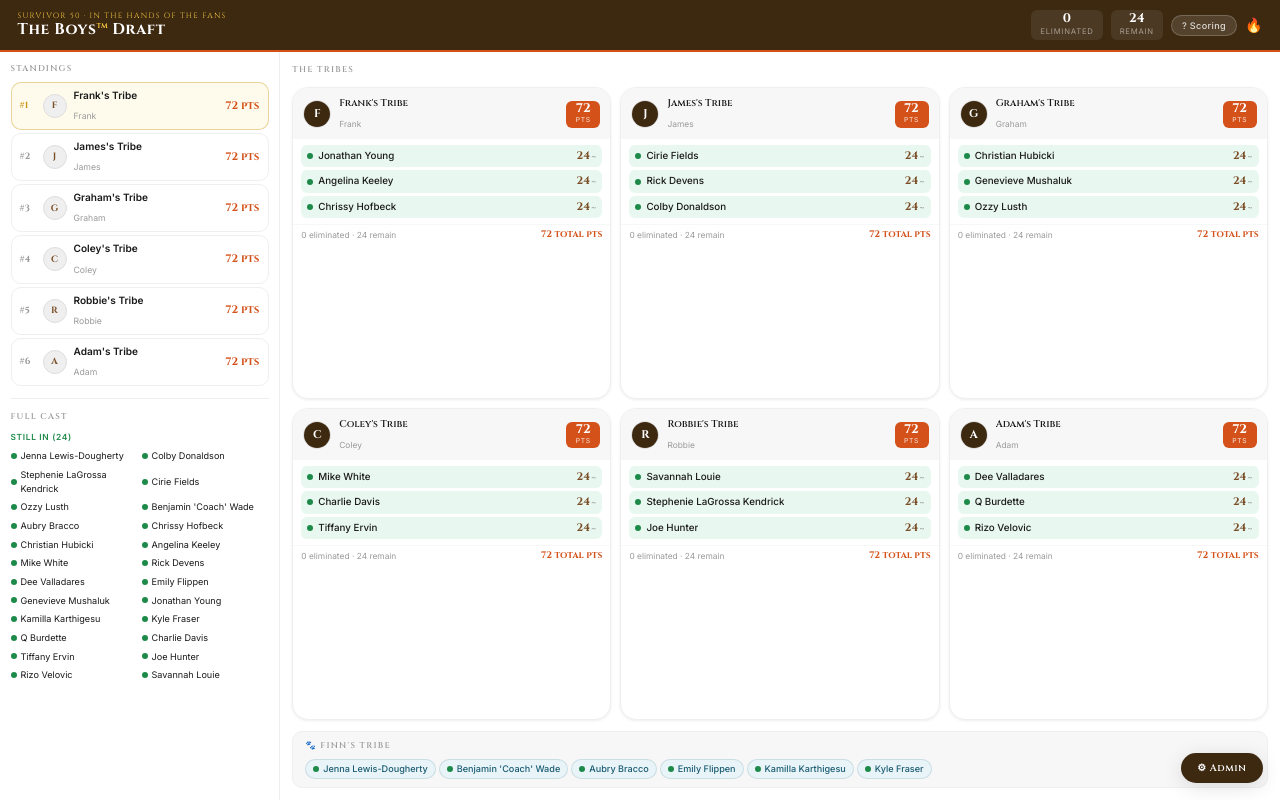
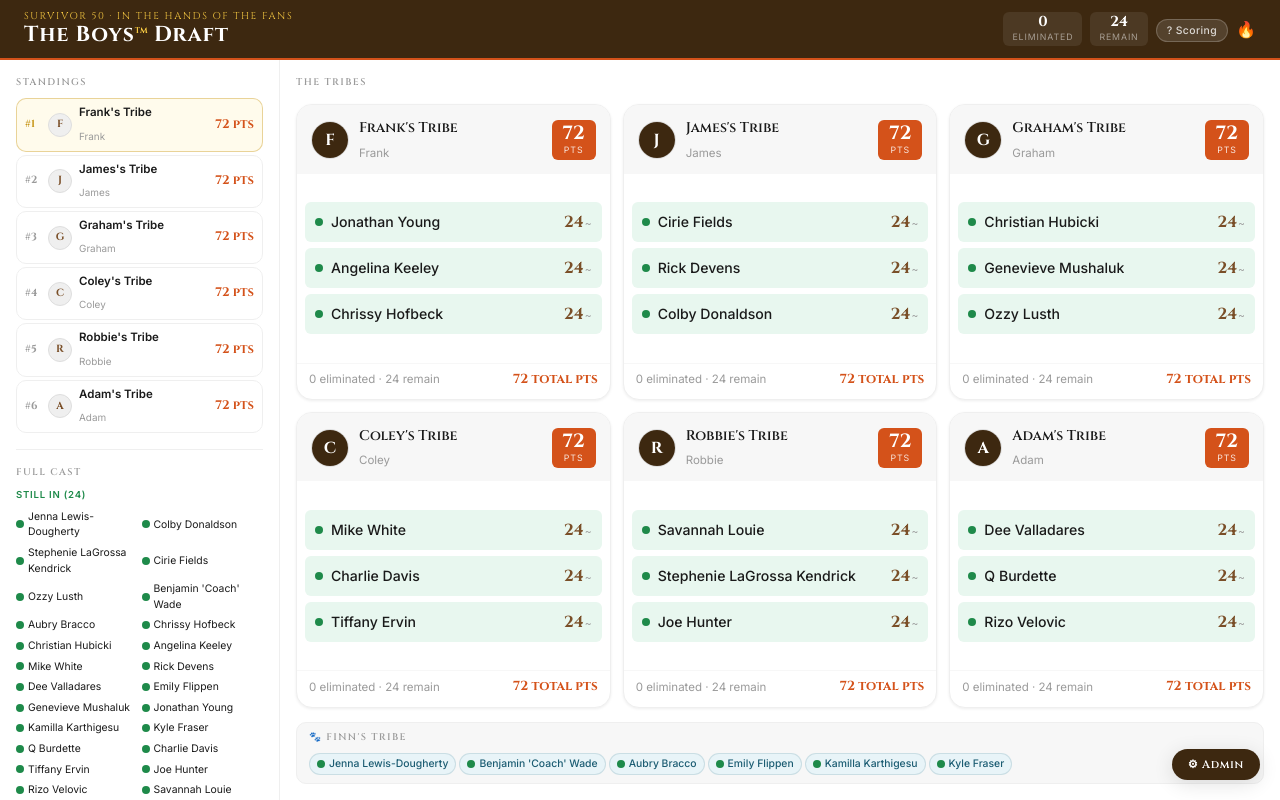
Before and after one commit to Frank-Thomas4/survivor-draft, a React (Vite) app: page / in a window 1280 px wide. Built offline with nearby package versions, Linux system fonts and the light colour scheme.

Commit message:
UX Update

```diff
--- a/src/App.css
+++ b/src/App.css
@@ -36,7 +36,7 @@
   background: var(--white);
   color: var(--text);
   font-family: 'Inter', system-ui, sans-serif;
-  font-size: 14px;
+  font-size: 16px;
   line-height: 1.5;
   min-height: 100vh;
   -webkit-font-smoothing: antialiased;
@@ -45,8 +45,8 @@
 /* ── HEADER ── */
 .app-header {
   background: var(--bark);
-  padding: 0 1.25rem;
-  height: 52px;
+  padding: 0 1.5rem;
+  height: 60px;
   display: flex;
   align-items: center;
   justify-content: space-between;
@@ -58,7 +58,7 @@
 .app-header__left { display: flex; flex-direction: column; }
 .app-header__eyebrow {
   font-family: 'Cinzel', serif;
-  font-size: 0.55rem;
+  font-size: 0.62rem;
   letter-spacing: 0.16em;
   text-transform: uppercase;
   color: var(--gold-light);
@@ -67,7 +67,7 @@
 }
 .app-header__title {
   font-family: 'Cinzel', serif;
-  font-size: 1.1rem;
+  font-size: 1.35rem;
   font-weight: 700;
   color: var(--white);
   letter-spacing: 0.04em;
@@ -155,23 +155,23 @@
 .app-body {
   display: grid;
   grid-template-columns: 280px 1fr;
-  height: calc(100vh - 52px);
+  height: calc(100vh - 60px);
   overflow: hidden;
 }
 .app-sidebar {
   border-right: 1px solid var(--gray-200);
-  padding: 0.75rem;
+  padding: 1rem;
   display: flex;
   flex-direction: column;
-  gap: 0.875rem;
+  gap: 1rem;
   height: 100%;
   overflow-y: auto;
 }
 .app-main {
-  padding: 0.875rem;
+  padding: 1rem;
   display: flex;
   flex-direction: column;
-  gap: 0.75rem;
+  gap: 0.875rem;
   height: 100%;
   overflow-y: auto;
 }
@@ -348,8 +348,9 @@
   display: grid;
   grid-template-columns: repeat(3, 1fr);
   grid-template-rows: repeat(2, 1fr);
-  gap: 0.65rem;
+  gap: 0.75rem;
   flex: 1;
+  min-height: 0;
 }
 
 /* ── TRIBE CARD ── */
@@ -360,18 +361,21 @@
   box-shadow: var(--shadow-xs);
   overflow: hidden;
   transition: box-shadow 0.2s, border-color 0.2s;
+  display: flex;
+  flex-direction: column;
 }
 .tribe-card:hover { box-shadow: var(--shadow-sm); border-color: var(--gray-300); }
 .tribe-card__header {
   display: flex;
   align-items: center;
-  gap: 8px;
-  padding: 8px 10px 6px;
+  gap: 10px;
+  padding: 12px 14px 10px;
   border-bottom: 1px solid var(--gray-100);
   background: var(--gray-100);
+  flex-shrink: 0;
 }
 .tribe-card__icon-wrap {
-  width: 28px; height: 28px;
+  width: 38px; height: 38px;
   border-radius: 50%;
   overflow: hidden;
   flex-shrink: 0;
@@ -383,14 +387,14 @@
   background: var(--bark);
   display: flex; align-items: center; justify-content: center;
   font-family: 'Cinzel', serif;
-  font-size: 0.8rem;
+  font-size: 1rem;
   font-weight: 700;
   color: var(--white);
 }
 .tribe-card__title-group { flex: 1; min-width: 0; }
 .tribe-card__tribe-name {
   font-family: 'Cinzel', serif;
-  font-size: 0.7rem;
+  font-size: 0.88rem;
   font-weight: 600;
   color: var(--text);
   white-space: nowrap;
@@ -398,7 +402,7 @@
   text-overflow: ellipsis;
   display: block;
 }
-.tribe-card__owner { font-size: 0.6rem; color: var(--text-muted); }
+.tribe-card__owner { font-size: 0.72rem; color: var(--text-muted); }
 .tribe-card__points-badge {
   display: flex;
   flex-direction: column;
@@ -406,43 +410,45 @@
   background: var(--flame);
   color: white;
   border-radius: var(--radius-sm);
-  padding: 2px 6px;
-  min-width: 34px;
+  padding: 4px 10px;
+  min-width: 44px;
 }
 .tribe-card__points-num {
   font-family: 'Cinzel', serif;
-  font-size: 0.9rem;
+  font-size: 1.2rem;
   font-weight: 700;
   line-height: 1;
 }
 .tribe-card__points-label {
-  font-size: 0.48rem;
+  font-size: 0.55rem;
   text-transform: uppercase;
   letter-spacing: 0.1em;
   opacity: 0.85;
 }
 .tribe-card__survivors {
-  padding: 6px 8px;
+  padding: 0 8px;
   display: flex;
   flex-direction: column;
-  gap: 3px;
+  gap: 6px;
+  flex: 1;
+  justify-content: center;
 }
-.tribe-card__empty { font-size: 0.7rem; color: var(--text-muted); font-style: italic; padding: 4px 0; }
+.tribe-card__empty { font-size: 0.82rem; color: var(--text-muted); font-style: italic; padding: 4px 0; }
 .survivor-row {
   display: flex;
   align-items: center;
   justify-content: space-between;
-  padding: 3px 6px;
+  padding: 8px 10px;
   border-radius: var(--radius-sm);
 }
 .survivor-row--active { background: var(--green-pale); }
 .survivor-row--eliminated { background: var(--gray-100); opacity: 0.75; }
-.survivor-row__info { display: flex; align-items: center; gap: 5px; flex: 1; min-width: 0; }
-.survivor-row__status-dot { width: 6px; height: 6px; border-radius: 50%; flex-shrink: 0; }
+.survivor-row__info { display: flex; align-items: center; gap: 8px; flex: 1; min-width: 0; }
+.survivor-row__status-dot { width: 8px; height: 8px; border-radius: 50%; flex-shrink: 0; }
 .dot--in  { background: var(--green-in); }
 .dot--out { background: var(--red-elim); }
 .survivor-row__name {
-  font-size: 0.7rem;
+  font-size: 0.88rem;
   font-weight: 500;
   color: var(--text);
   white-space: nowrap;
@@ -455,34 +461,35 @@
   font-weight: 400;
 }
 .survivor-row__boot-tag {
-  font-size: 0.56rem;
+  font-size: 0.68rem;
   color: var(--red-elim);
   background: var(--red-pale);
   border-radius: 4px;
-  padding: 1px 4px;
+  padding: 1px 5px;
   white-space: nowrap;
   flex-shrink: 0;
 }
-.survivor-row__points { display: flex; align-items: baseline; gap: 1px; flex-shrink: 0; margin-left: 3px; }
+.survivor-row__points { display: flex; align-items: baseline; gap: 1px; flex-shrink: 0; margin-left: 4px; }
 .survivor-row__pts-num {
   font-family: 'Cinzel', serif;
-  font-size: 0.78rem;
+  font-size: 1rem;
   font-weight: 700;
   color: var(--bark-mid);
 }
-.survivor-row__tentative { font-size: 0.58rem; color: var(--text-muted); }
+.survivor-row__tentative { font-size: 0.65rem; color: var(--text-muted); }
 .tribe-card__footer {
   display: flex;
   justify-content: space-between;
   align-items: center;
-  padding: 3px 8px 6px;
-  font-size: 0.6rem;
+  padding: 6px 12px 10px;
+  font-size: 0.72rem;
   color: var(--text-muted);
   border-top: 1px solid var(--gray-100);
+  flex-shrink: 0;
 }
 .tribe-card__footer-total {
   font-family: 'Cinzel', serif;
-  font-size: 0.68rem;
+  font-size: 0.82rem;
   font-weight: 700;
   color: var(--flame);
 }
```
